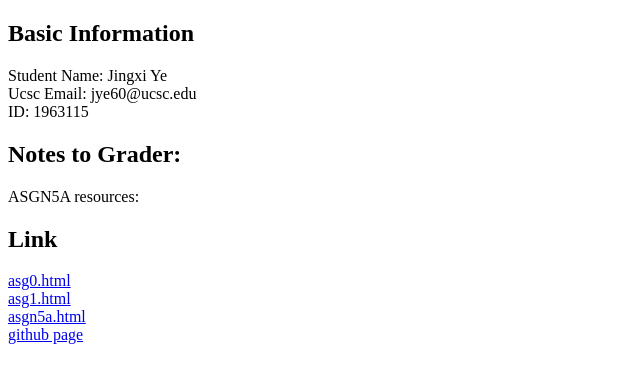
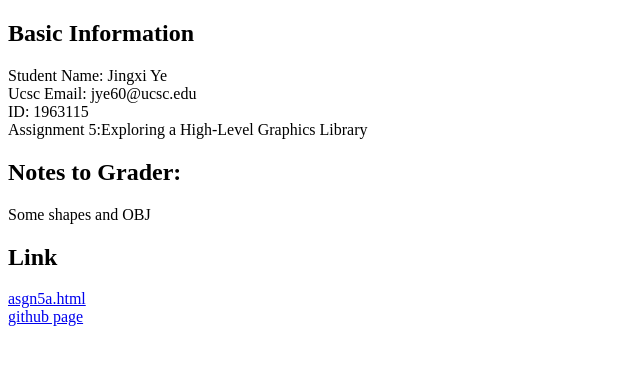
Before and after one commit to jingxiye/CSE160, a plain HTML site: page index.html in a window 1280 px wide. Shown: the whole page, without its empty margins (0-640 px from the left). Drawn offline with Linux system fonts and the light colour scheme.

Commit message:
Update index.html

```diff
--- a/index.html
+++ b/index.html
@@ -2,7 +2,7 @@
 <html>
 
 <head>
-    <title>CSE 160</title>
+    <title>Assignment 5:Exploring a High-Level Graphics Library</title>
 </head>
 
 <body>
@@ -10,18 +10,16 @@
     <p>Student Name: Jingxi Ye<br>
     Ucsc Email: jye60@ucsc.edu<br>
     ID: 1963115<br>
-
+    Assignment 5:Exploring a High-Level Graphics Library</p>
 
 <h2>Notes to Grader:</h2>
-    <p>ASGN5A resources: <br></p>
+    <p>Some shapes and OBJ<br></p>
 
 <section class="section top">
 
 </section>
 <h2>Link</h2>
-    <a href = "ASGN0/asg0.html">asg0.html<br></a>
-    <a href = "ASGN1/src/asg1.html">asg1.html<br></a>
-    <a href = "ASGN5A/asgn5a.html">asgn5a.html<br></a>
+    <a href = "asg5a.html">asgn5a.html<br></a>
     <a href = "https://jingxiye.github.io/CSE160/">github page<br></a>
 
 </body>
```
